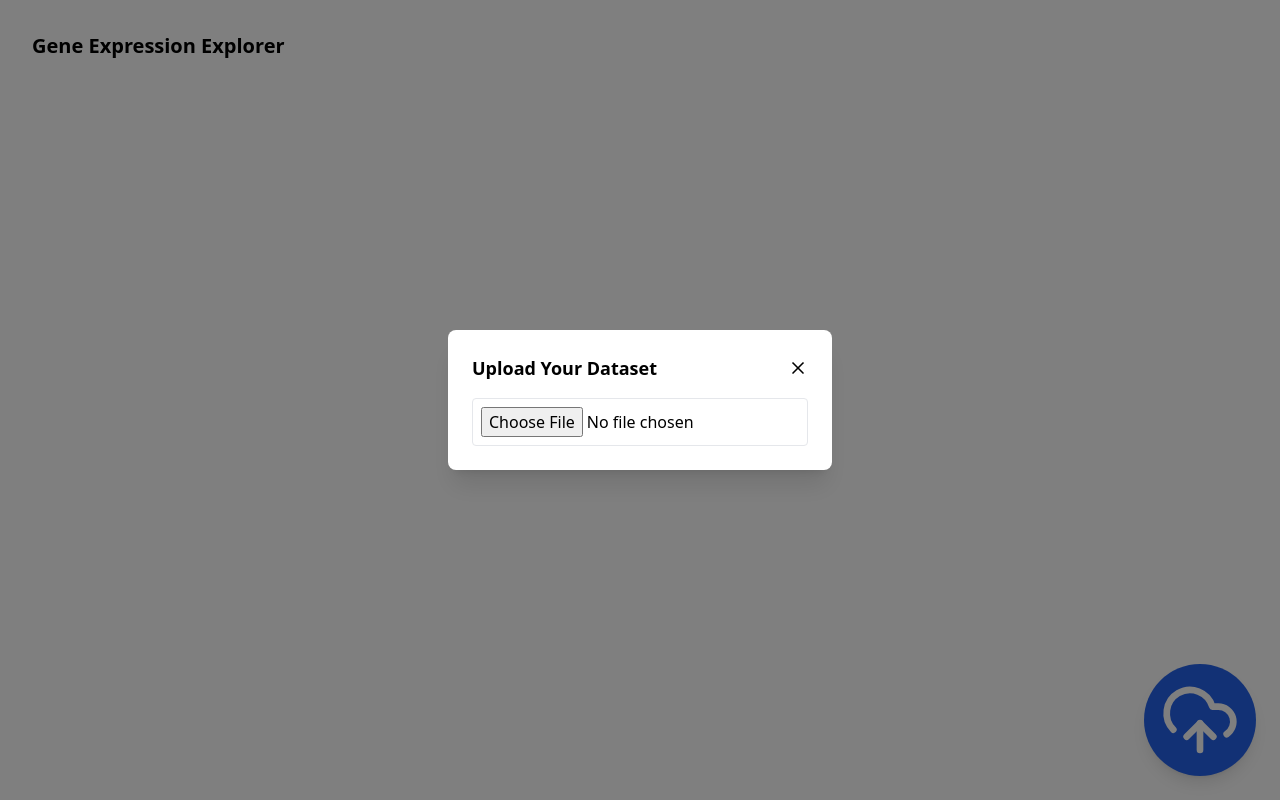
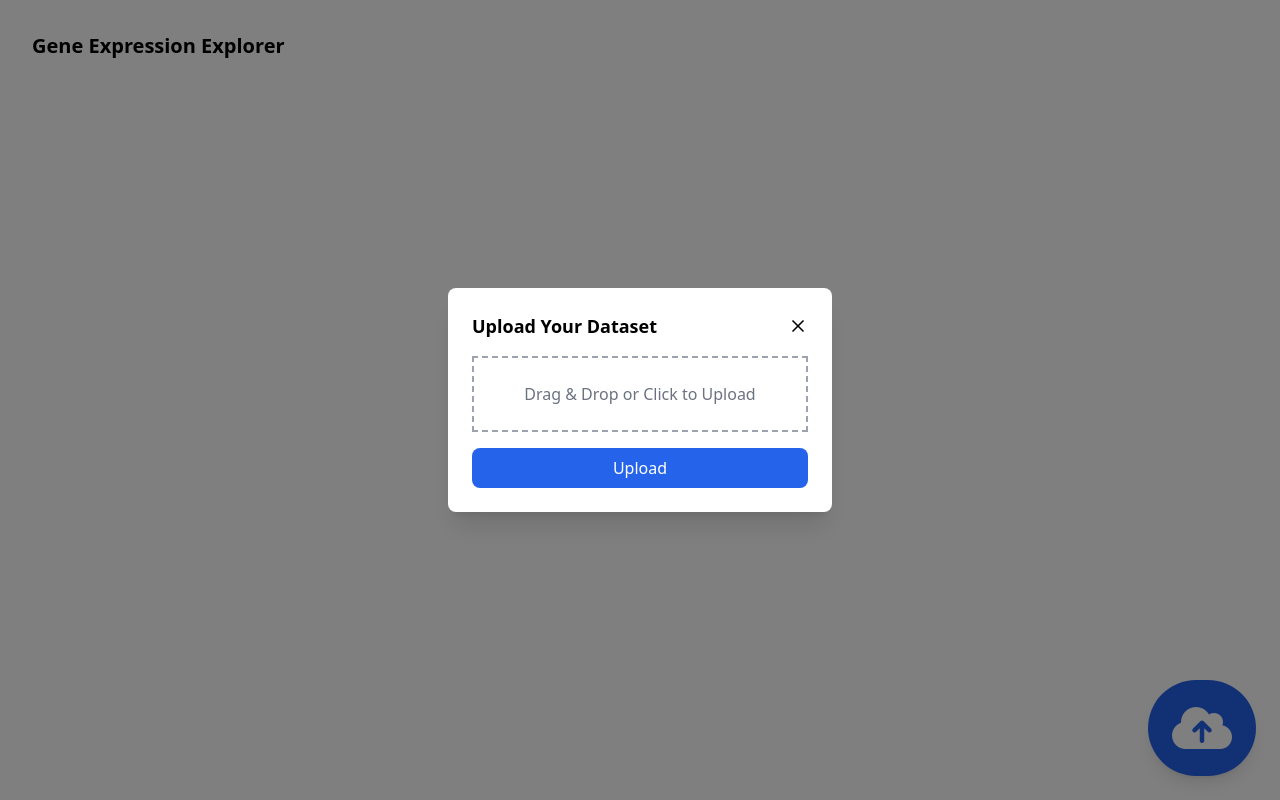
Before and after one commit to vishali-u/Gene-Expression-Explorer, a Next.js app: page / in a window 1280 px wide. Both pictures are taken after a click on the button 1200 px from the left and 720 px from the top of the page. Built offline with nearby package versions, Linux system fonts and the light colour scheme.

Commit message:
completed file upload ui

```diff
--- a/components/Input/FileUpload.tsx
+++ b/components/Input/FileUpload.tsx
@@ -1,14 +1,17 @@
 // File upload components
 import { useState } from "react";
 import { UploadCloud, X } from "lucide-react";
+import "@fortawesome/fontawesome-free/css/all.min.css";
 
 export default function FileUpload() {
     const [isOpen, setIsOpen] = useState(false);
     const [ file, setFile ] = useState<File | null>(null);
-    const [message, setMessage] = useState<string | null>(null);
+    const [ message, setMessage ] = useState<string | null>(null);
+    const [ loading, setLoading ] = useState(false);
 
     // File change handler
     const handleFileChange = (event: React.ChangeEvent<HTMLInputElement>) => {
+        setMessage(null);
         if (event.target.files && event.target.files.length > 0) {
             setFile(event.target.files[0]);
         }
@@ -21,6 +24,8 @@ export default function FileUpload() {
             return;
         }
 
+        setLoading(true);
+
         const formData = new FormData();
         formData.append("file", file!);
 
@@ -32,8 +37,10 @@ export default function FileUpload() {
 
             // use the message returned by the API
             const data = await response.json();
-            setMessage(data.message);
+            setLoading(false);
+            setMessage("File uploaded successfully!");
         } catch (error) {
+            setLoading(false);
             setMessage("Error uploading file.")
         }
     }
@@ -41,16 +48,18 @@ export default function FileUpload() {
     // display
     return (
     <div className="fixed bottom-4 right-4 z-50">
-            {/* Floating button */}
+      {/* Floating Upload Button */}
       <button
         onClick={() => setIsOpen(true)}
-                className="group fixed bottom-6 right-6 flex items-center gap-2 rounded-full bg-blue-600 p-4 text-white shadow-lg transition-all duration-300 hover:rounded-lg hover:px-6"
+        className="group fixed bottom-6 right-6 flex items-center gap-2 bg-blue-600 p-6 text-white shadow-lg transition-all duration-300 rounded-full hover:px-6"
       >
-                <UploadCloud className="h-20 w-20" />
-                <span className="hidden group-hover:block text-2xl font-semibold">Upload Dataset</span>
+        <i className="fa fa-cloud-upload fa-3x"></i>
+        <span className="text-2xl font-semibold ml-2 hidden group-hover:block">
+          Upload Dataset
+        </span>
       </button>
 
-            {/* File upload box */}
+      {/* File Upload Box */}
       {isOpen && (
         <div className="fixed inset-0 flex items-center justify-center bg-black bg-opacity-50">
           <div className="bg-white p-6 rounded-lg shadow-xl w-96">
@@ -60,16 +69,42 @@ export default function FileUpload() {
                 <X className="h-5 w-5" />
               </button>
             </div>
+
+            {/* Drop Zone (Clickable Label for File Input) */}
+            <label
+              className="mt-4 border-2 border-dashed border-gray-400 p-6 text-center cursor-pointer block hover:border-blue-500"
+            >
+              {file ? (
+                <p className="text-gray-700">
+                    {file.name}
+                    <br />
+                    <span className="italic text-xs">(Click to change file.)</span>
+                </p>
+              ) : (
+                <p className="text-gray-500">Drag & Drop or Click to Upload</p>
+              )}
               <input
                 type="file"
-                            accept=".csv"
-                            className="w-full p-2 border rounded mt-4"
+                accept=".csv, .tsv"
+                className="hidden"
                 onChange={handleFileChange}
               />
-                        {file && <p className="mt-2 text-sm text-gray-600">{file.name}</p>}
+            </label>
+
+            {/* Upload Button */}
+            <button
+              onClick={handleFileUpload}
+              className="w-full mt-4 bg-blue-600 text-white p-2 rounded-lg"
+              disabled={loading}
+            >
+              {loading ? "Uploading..." : "Upload"}
+            </button>
+
+            {/* Upload Message */}
+            {message && <p className="mt-2 text-sm text-gray-600">{message}</p>}
           </div>
         </div>
       )}
     </div>
-    )
+  );
 }
--- a/package.json
+++ b/package.json
@@ -9,9 +9,11 @@
     "lint": "next lint"
   },
   "dependencies": {
+    "@fortawesome/fontawesome-free": "^6.7.2",
     "@prisma/client": "^6.5.0",
     "@prisma/studio": "^0.511.0",
     "csv-parser": "^3.2.0",
+    "dropzone": "^6.0.0-beta.2",
     "formidable": "^3.5.2",
     "lucide-react": "^0.485.0",
     "motion": "^12.6.2",
```
Also changed, not shown: 2 other files (tests, documents, lock files or other folders). Lines whose indentation alone changed are shown as unchanged.
